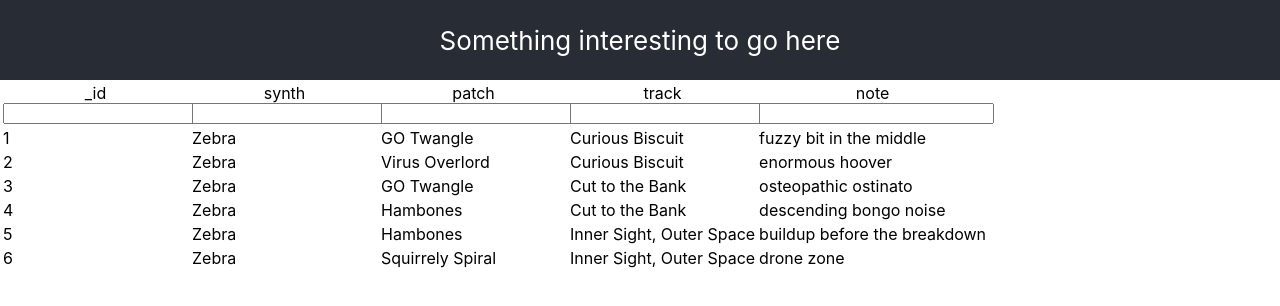
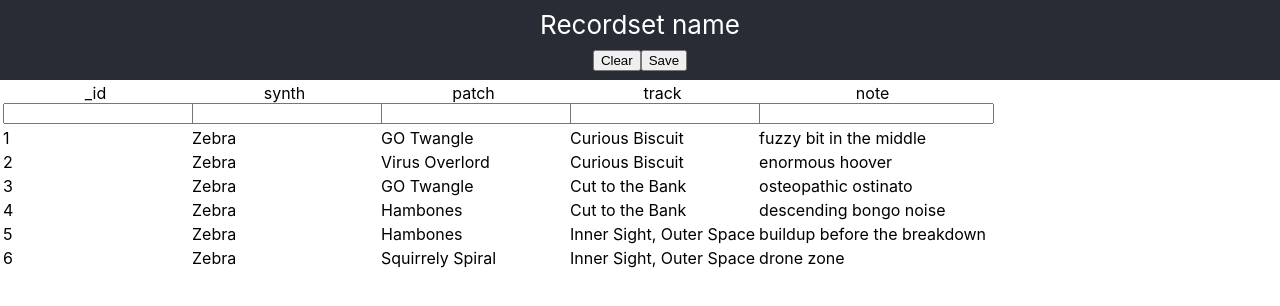
Before and after one commit to grantoz/patcher, a React (Create React App) app: page / in a window 1280 px wide. Shown: the top 306 px of the page. Built offline with nearby package versions, Linux system fonts and the light colour scheme.

Commit message:
add buttons for new and save

```diff
--- a/src/App.js
+++ b/src/App.js
@@ -7,7 +7,11 @@ function App() {
   return (
     <div className="App">
       <header className="App-header">
-        Something interesting to go here
+        Recordset name
+        <section className="dataButtons">
+          <button>Clear</button>
+          <button>Save</button>
+        </section>
       </header>
 
       <section className="tableSection">
--- a/src/components/Table.js
+++ b/src/components/Table.js
@@ -59,6 +59,6 @@ export default function Table ({schema, data}) {
     <table>
       <TableHeader schema={schema} getHeaderState={getHeaderState} filterItems={filterItems} />
       <TableBody schema={schema} data={filteredItems} />
-      </table>
+    </table>
   )
 }
```
Also changed, not shown: 1 other file (tests, documents, lock files or other folders).
